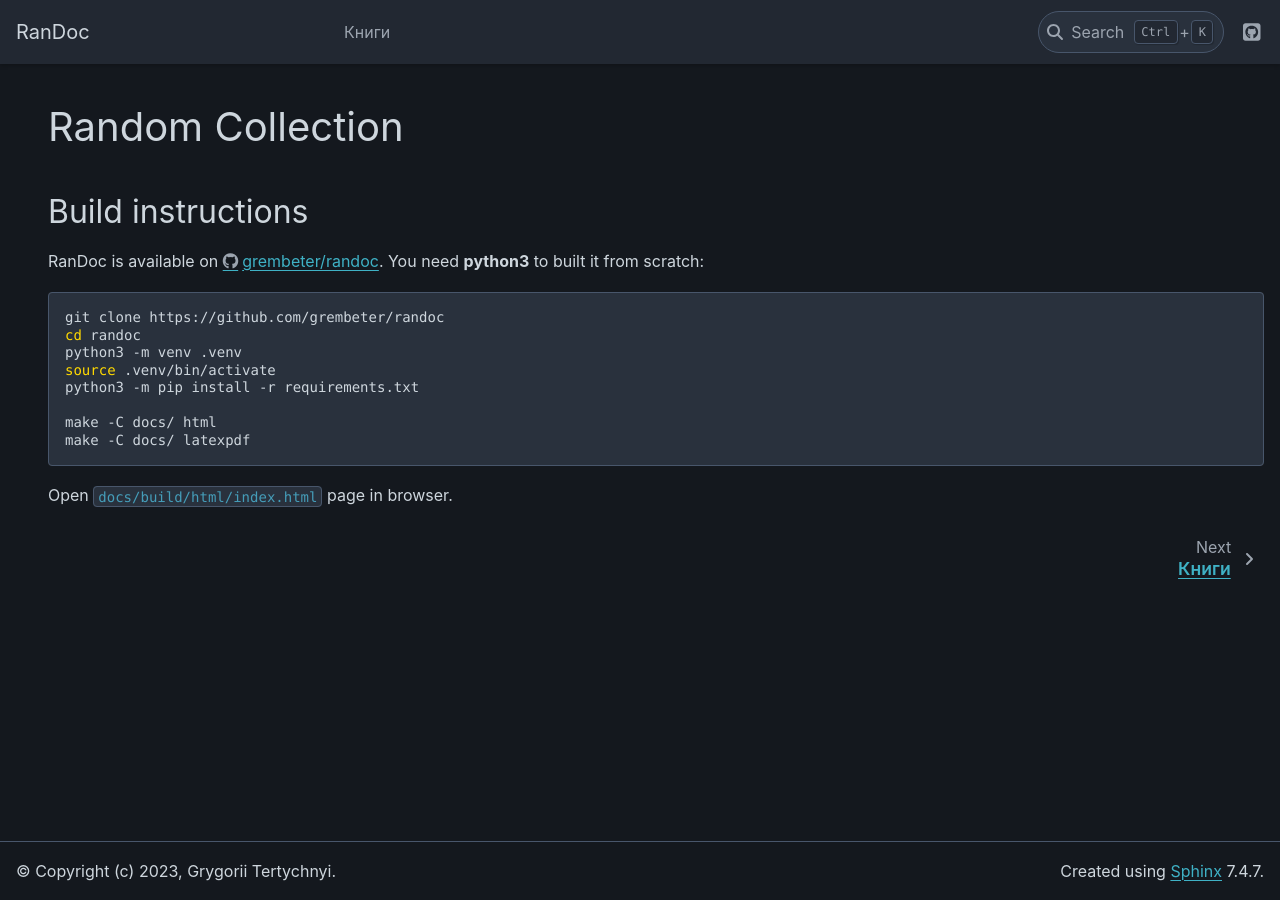
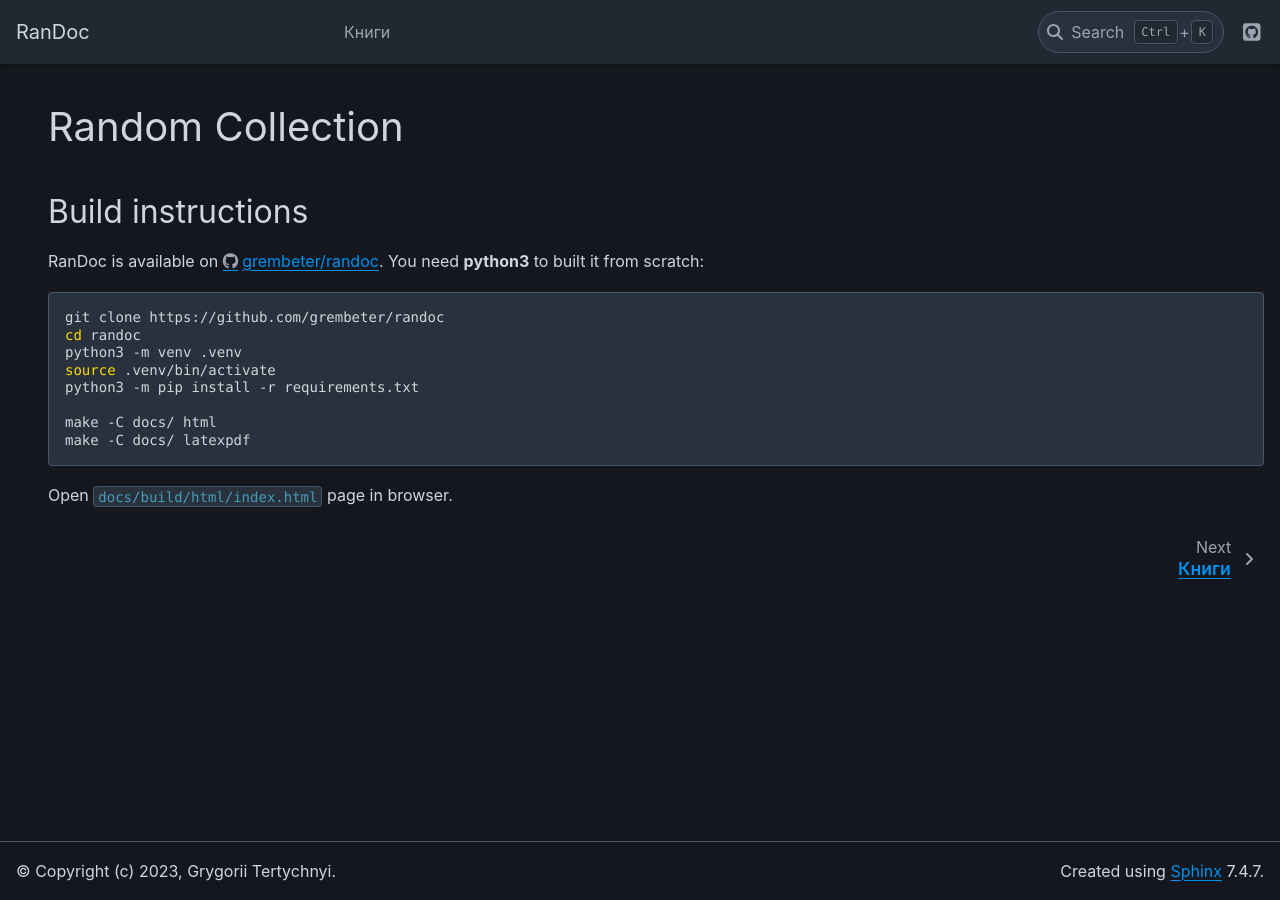
Before and after one commit to grembeter/randoc, a Sphinx documentation site: the page built from docs/source/index.rst, in a window 1280 px wide. Built offline with Sphinx 7.4.7 and the PyData theme 0.15.4, drawn with Linux system fonts in a browser that asks for light colours.

Commit message:
cleanup theme
Signed-off-by: grygorii tertychnyi <grembeter@outlook.com>

```diff
--- a/docs/source/_static/css/custom.css
+++ b/docs/source/_static/css/custom.css
@@ -1,10 +1,19 @@
 html[data-theme="light"] {
-    --pst-color-link: #459db9;
+    --pst-color-link: #0090ed;
     --pst-color-primary: #203e8c;
+}
+
+html[data-theme="dark"] {
+    --pst-color-link: #0090ed;
+    --pst-color-primary: #459db9;
 }
 
 a:visited {
     color: var(--pst-color-link);
+}
+
+a.headerlink {
+    color: var(--pst-color-primary);
 }
 
 code {
--- a/docs/source/conf.py
+++ b/docs/source/conf.py
@@ -22,11 +22,8 @@ html_css_files = [
     "css/custom.css"
 ]
 html_context = {
-   "default_mode": "dark"
+    "default_mode": "dark",
 }
-# html_sidebars = {
-#     "**": ["sidebar-nav-bs"]
-# }
 html_theme_options = {
     "footer_end": ["sphinx-version"],
     "footer_start": ["copyright"],
```
